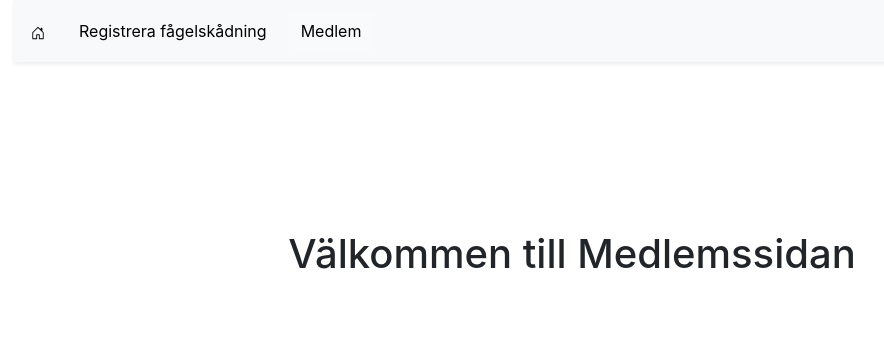
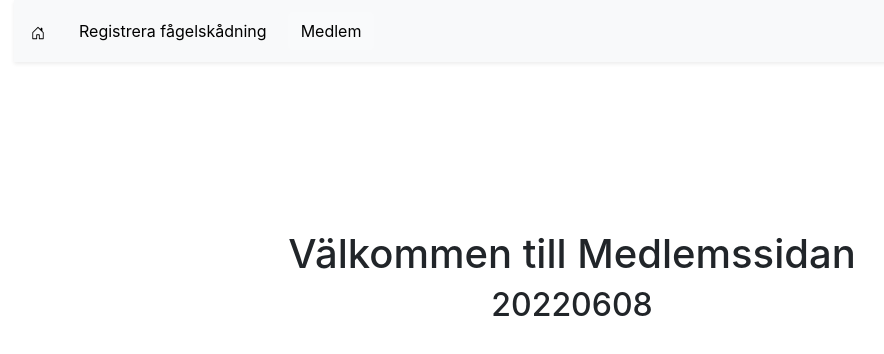
Before and after one commit to eckonsult/alertbird_fe, a React (Create React App) app: page /AlertBirdMembersPage in a window 1280 px wide. Shown: the top 354 px of the page, without its empty margins (68-952 px from the left). Built offline with nearby package versions, Linux system fonts and the light colour scheme.

Commit message:
20220608 test

```diff
--- a/src/Components/AlertbirdMemberspage.js
+++ b/src/Components/AlertbirdMemberspage.js
@@ -30,6 +30,7 @@ return(
               <br/>
               <br/>
               <h1>Välkommen till Medlemssidan </h1>
+              <h2>20220608 </h2>
               <br/>
               <br/>
               <br/>
```
